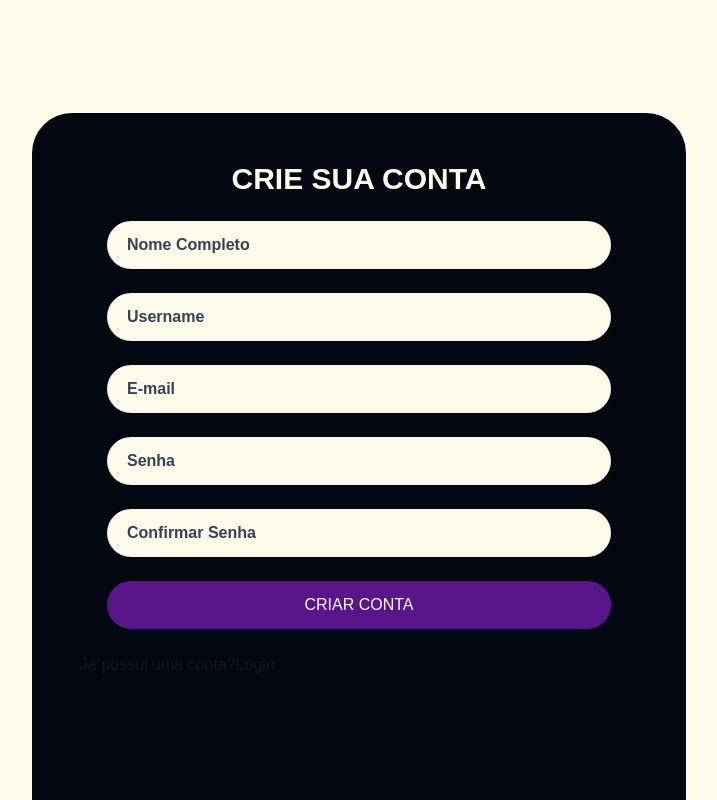
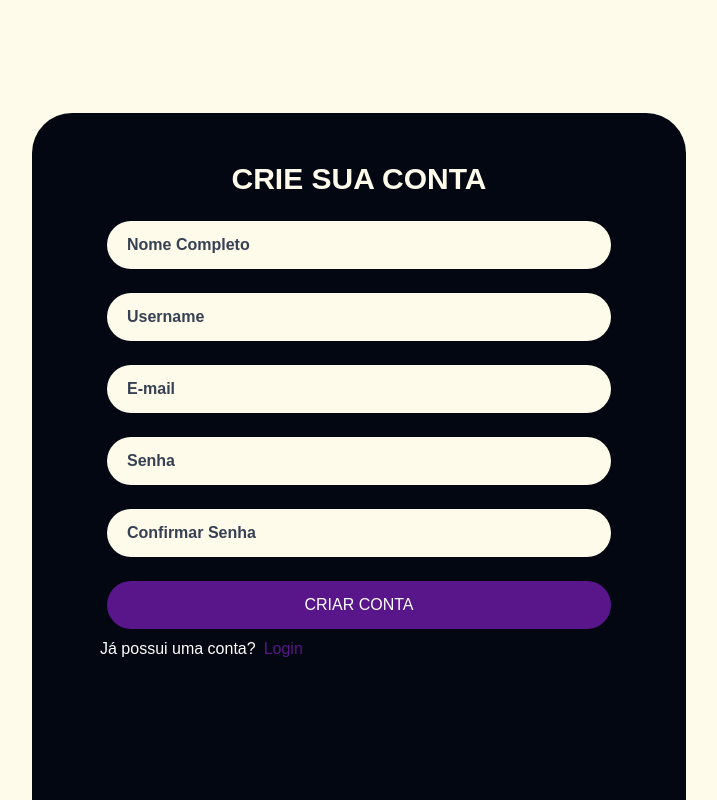
Before and after one commit to nicolemeirelles/cjr-frontend-PT-2026-2-grupo-2, a Next.js app: page /cadastro in a window 1280 px wide. Shown: the whole page, without its empty margins (118-835 px from the left). Built offline with nearby package versions, Linux system fonts and the light colour scheme.

Commit message:
feat: botao de redirecionamento login

```diff
--- a/app/cadastro/page.tsx
+++ b/app/cadastro/page.tsx
@@ -66,13 +66,15 @@ export default function Cadastro(){
                             className="flex justify-center items-center rounded-3xl bg-purple-900 w-[504px] h-[48px] text-white mx-auto"
                             >CRIAR CONTA</button>
 
-                        <div>
-                            <label>Já possui uma conta?</label>
-                            <button type ="button"> Login</button>
-                        </div>
+
                     </fieldset>
 
                 </form>
+                 <div className= "flex flex-row gap-2 items-center mt-2 px-5 w-[282px] h-[23px]">
+                            <h1 className=" text-white">Já possui uma conta?</h1>
+                            <button className= " text-purple-900"
+                            type ="button"> Login</button>
+                        </div>
             </div>
 
 
```
